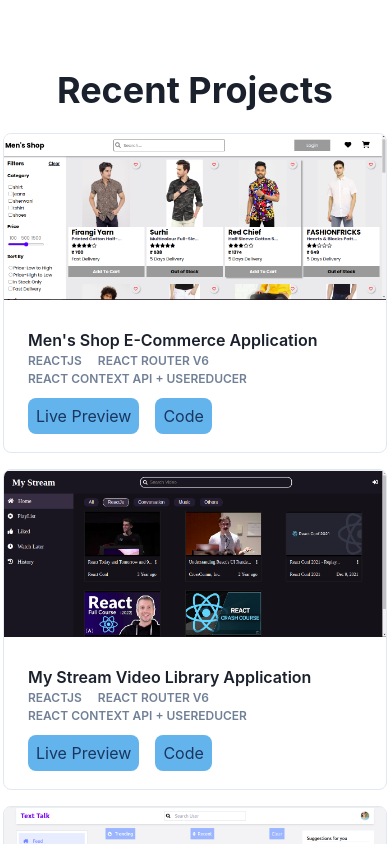
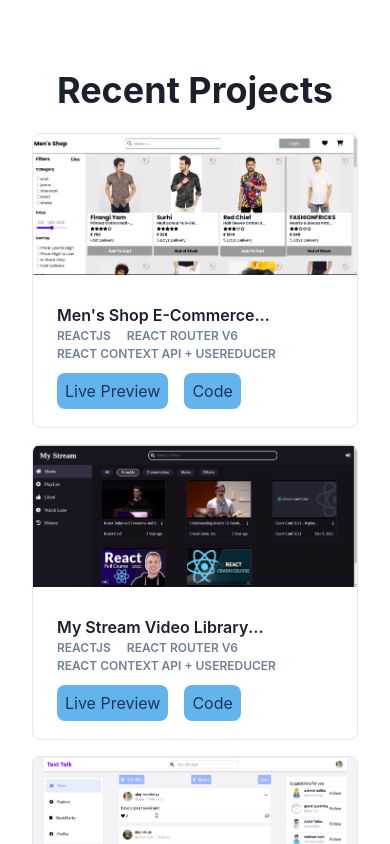
Before and after one commit to ajay-mandaviya/portfolio, a React (Create React App) app: page / in a window 390 px wide. Shown: the part 880-1724 px from the top of the page. Built offline with nearby package versions, Linux system fonts and the light colour scheme.

Commit message:
fix : mobile responsive

```diff
--- a/src/Components/Projects.js
+++ b/src/Components/Projects.js
@@ -7,6 +7,7 @@ import quickNote from "../assets/quick-note.png";
 import cl from "../assets/cl.png";
 const Projects = () => {
   const [smallScreen] = useMediaQuery("(min-width:600px)");
+  const [isLargerThan600] = useMediaQuery("(min-width: 600px)");
   const projects = [
     {
       id: 11,
@@ -70,11 +71,11 @@ const Projects = () => {
           return (
             <Box
               key={project.id}
-              width={"sm"}
               mx={"auto"}
               marginBottom="4"
               borderWidth="1px"
               borderRadius="lg"
+              flexBasis={isLargerThan600 ? "40%" : "100%"}
               overflow="hidden"
             >
               <Image
```
